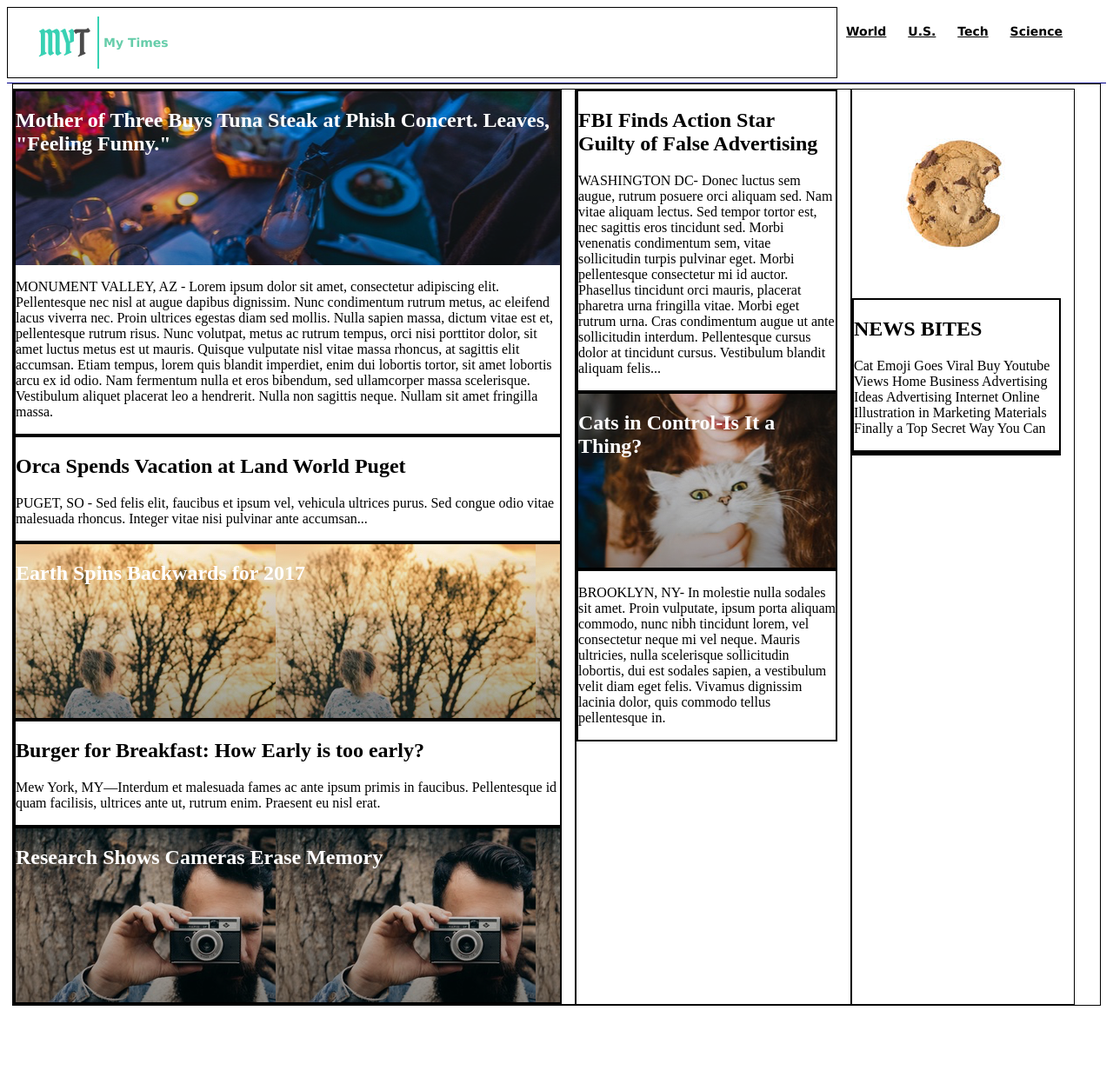
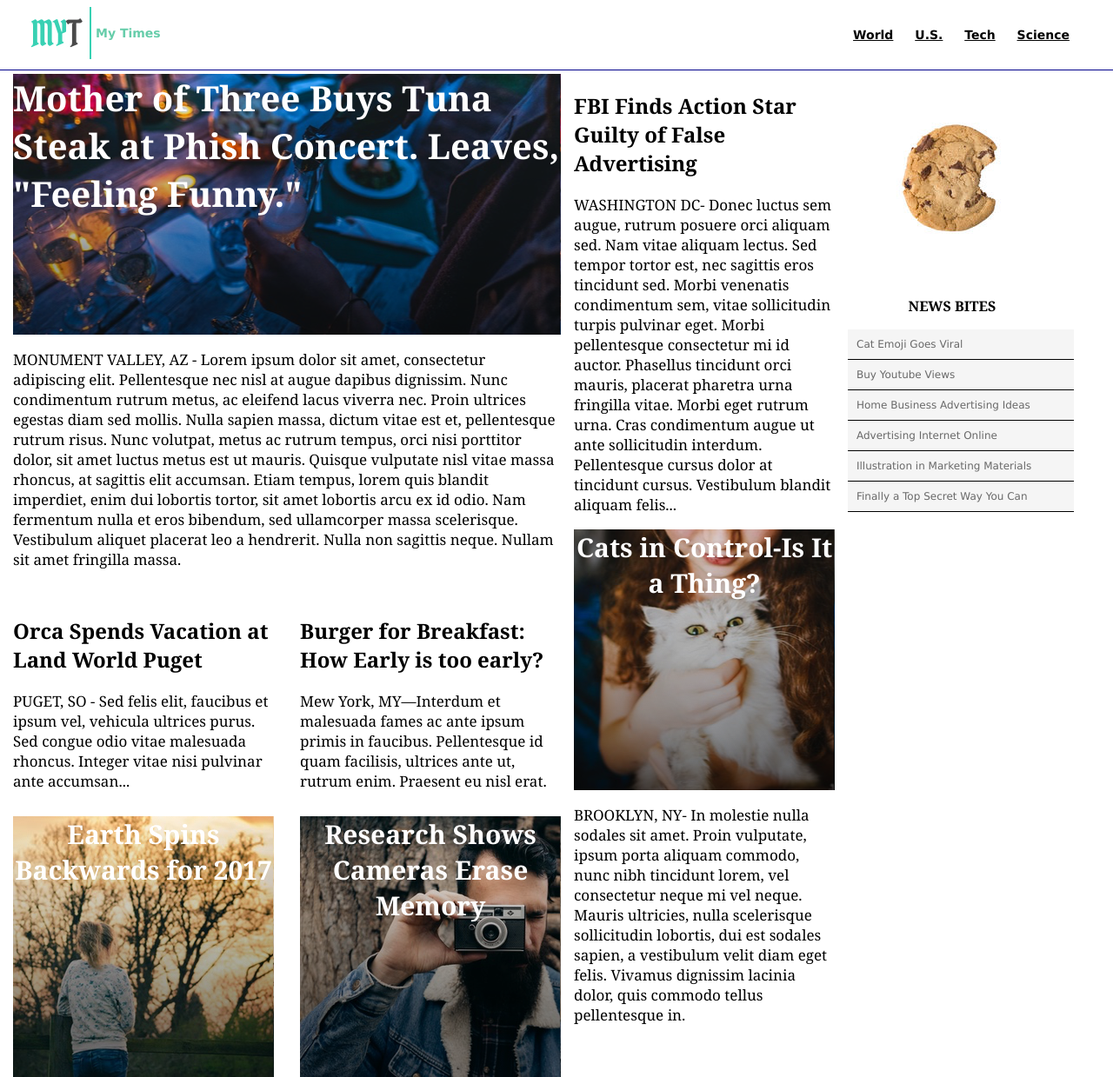
Before and after one commit to Dubblar/Mytimes, a plain HTML site: page index.html in a window 1280 px wide. Shown: the whole page at 87% size. Before the commit the page ends 1165 px from the top, so only its background shows below. Drawn offline with Linux system fonts and the light colour scheme.

Commit message:
everything but footer done

```diff
--- a/index.html
+++ b/index.html
@@ -29,9 +29,10 @@
 
     <main>
       <div class="column large">
+
         <article>
-          <div class="img main">
-            <h1>Mother of Three Buys Tuna Steak at Phish Concert. Leaves, "Feeling Funny."</h1>
+          <div class="imgur mainish">
+            <span id="mainstory">Mother of Three Buys Tuna Steak at Phish Concert. Leaves, "Feeling Funny."</span>
           </div>
             <p>MONUMENT VALLEY, AZ - Lorem ipsum dolor sit amet, consectetur adipiscing elit.
              Pellentesque nec nisl at augue dapibus dignissim. Nunc condimentum rutrum metus,
@@ -45,19 +46,23 @@
              neque. Nullam sit amet fringilla massa.
              </p>
         </article>
+
+        <div class="stories">
+         <div class="story">
+           <div class="orca">
              <article>
-
                <h2>Orca Spends Vacation at Land World Puget</h2>
-
                  <p> PUGET, SO - Sed felis elit, faucibus et ipsum vel, vehicula ultrices purus.
                  Sed congue odio vitae malesuada rhoncus. Integer vitae nisi pulvinar ante accumsan...
                  </p>
               </article>
-        <article>
-        <div class="img grill">
-          <h1>Earth Spins Backwards for 2017</h1>
            </div>
-        </article>
+           <div class="imgur grill">
+              <span>Earth Spins Backwards for 2017</span>
+            </div>
+        </div>
+        <div class="story">
+          <div class="orca">
             <article>
               <h2>Burger for Breakfast: How Early is too early?</h2>
               <p>
@@ -65,16 +70,17 @@
                 Pellentesque id quam facilisis, ultrices ante ut, rutrum enim. Praesent eu nisl erat.
               </p>
             </article>
-        <article>
-        <div class="img camera">
-          <h1>Research Shows Cameras Erase Memory</h1>
           </div>
-        </article>
+          <div class="imgur camera">
+            <span>Research Shows Cameras Erase </br>Memory</span>
+          </div>
+        </div>
+      </div>
     </div>
 
       <div class="column medium">
         <article>
-          <h1>FBI Finds Action Star Guilty of False Advertising</h1>
+          <h2>FBI Finds Action Star Guilty of False Advertising</h2>
             <p>
             WASHINGTON DC- Donec luctus sem augue, rutrum posuere orci aliquam sed.
             Nam vitae aliquam lectus. Sed tempor tortor est, nec sagittis eros tincidunt
@@ -85,11 +91,9 @@
             Vestibulum blandit aliquam felis...
             </p>
         </article>
-        <article>
-        <div class="img cat">
-          <h1>Cats in Control-Is It a Thing?</h1>
+        <div class="imgur cat">
+          <span>Cats in Control-Is It a Thing?</span>
         </div>
-        </article>
         <article>
           <p>
             BROOKLYN, NY- In molestie nulla sodales sit amet. Proin vulputate,
@@ -104,16 +108,17 @@
       <div class="column small">
         <img src="./resources/cookie.png">
         <article>
-          <h1>NEWS BITES</h1>
-          <p>
-            Cat Emoji Goes Viral Buy Youtube Views Home Business Advertising
-            Ideas Advertising Internet Online Illustration in Marketing Materials
-            Finally a Top Secret Way You Can
-          </p>
-        </article>
-        <article>
+          <h3>NEWS BITES</h3>
+          <span class="bites">Cat Emoji Goes Viral</span>
+          <span class="bites">Buy Youtube Views</span>
+          <span class="bites">Home Business Advertising Ideas</span>
+          <span class="bites">Advertising Internet Online</span>
+          <span class="bites">Illustration in Marketing Materials</span>
+          <span class="bites">Finally a Top Secret Way You Can</span>
         </article>
       </div>
+
+
     </main>
 
 
--- a/resources/css/style.css
+++ b/resources/css/style.css
@@ -1,26 +1,32 @@
+body {
+  margin: 0px;
+  border: 0;
+}
+
 header {
   display: flex;
   font-family: verdana;
   font-size: 14px;
   font-weight: bold;
-  width: 100%
+  width: 100%;
   align-items: center;
   border-bottom: 1px solid darkblue;
-
-
+  position: fixed;
+  background-color: white;
+  z-index: 1;
+  height: 80px;
 }
 
 .logo {
   display: flex;
   align-items: center;
+  flex-grow: 1;
   padding-left: 30px;
-  flex-grow: 1;
-  border: 1px solid black;
   margin-bottom: 5px;
 }
 
 .logo img {
-  padding: 10px 5px;
+  padding: 0px 5px;
 }
 
 .logo span {
@@ -28,32 +34,41 @@ header {
 }
 
 a {
+  margin-top: 0px;
   color: black;
 }
 
 nav span {
   display: inline-block;
-  padding: 20px 10px;
+  padding: 0px 10px;
 }
 
- header nav {
-   padding-right: 40px;
- }
+header nav {
+  padding-right: 40px;
+}
 
  main {
    display: flex;
    padding-top: 5px;
-   border: 1px solid black;
    width: 1250px;
    margin: auto;
-
-
+   font-family: Georgia;
+   color: black;
+   position: relative;
+   top: 80px;
  }
 
-main article {
-  border: 2px solid black;
+ main p {
+   font-size: 17px;
+ }
+
+.imgur span {
+  color: white;
+  text-align: center;
+  font-size: 30px;
+  width: 100%;
+  font-weight: bold;
 }
-
 .column {
   display: flex;
   flex-direction: column;
@@ -61,34 +76,30 @@ main article {
 }
 
  .column.large {
-
    width: 630px;
-   border: 1px solid black;
-
  }
 
-
  .column.medium {
-
    width: 300px;
-   border: 1px solid black;
  }
 
-
 .column.small {
-
   width: 240px;
-  border: 1px solid black;
 }
 
-.img {
+.imgur {
   display: flex;
-  height: 200px;
-  color:white;
+  height: 300px;
 
 }
 
-.main {
+#mainstory {
+  text-align: left;
+  font-size: 40px;
+}
+
+
+.mainish {
   background-image:url(../mainstory.png);
 
 }
@@ -100,8 +111,41 @@ main article {
 
 .camera {
   background-image:url(../camera.png);
+
 }
 
 .cat {
   background-image:url(../cat.png);
 }
+.story {
+  display: flex;
+  flex-direction: column;
+  width: 300px;
+}
+.stories {
+  display: flex;
+  justify-content: space-between;
+  margin-top: 17px;
+}
+
+.orca {
+  height: 250px;
+}
+
+h3 {
+  font-size: 16px;
+  font-weight: bold;
+  text-align: center;
+}
+
+.bites {
+  display: block;
+  background-color: whitesmoke;
+  font-family: verdana;
+  font-size: 12px;
+  color: dimgray;
+  border-bottom: solid 1px black;
+  width: 100%;
+  padding: 10px;
+  margin: 0px;
+}
```
Lines whose indentation alone changed are shown as unchanged.
